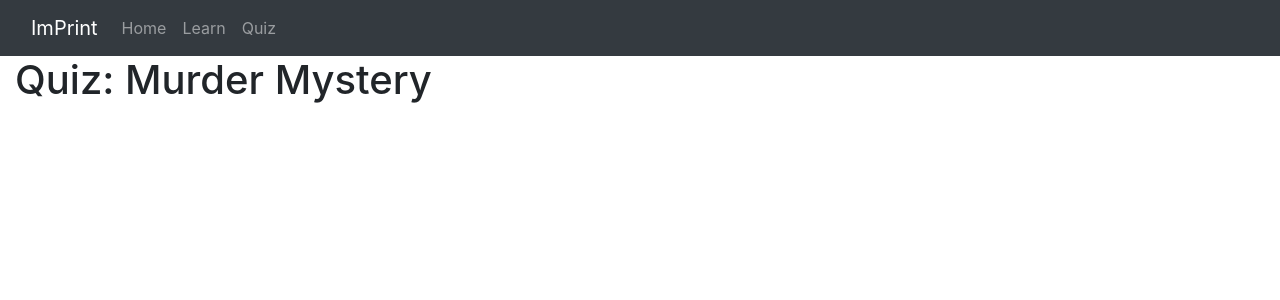
After one commit to rebeccayu2015/ui-design-wildlife-tracker, a Python web app: template templates/quiz_dialogue.html in a window 1280 px wide. The commit adds this page. Shown: the top 300 px of the page. Run offline with Jinja, Linux system fonts and the light colour scheme; the template is opened without the code that fills it, so the values that code supplies are empty; some libraries are stand-ins or nearby versions.

Commit message:
Added quiz_dialogue template

```diff
--- a/templates/layout.html
+++ b/templates/layout.html
@@ -40,7 +40,7 @@
                     <a class="nav-link" href="/learn">Learn</a>
                 </li>
                 <li class="nav-item">
-                    <a class="nav-link" href="/quiz">Quiz</a>
+                    <a class="nav-link" href="/quiz/1">Quiz</a>
                 </li>
             </ul>
         </div>
--- /dev/null
+++ b/templates/quiz_dialogue.html
@@ -0,0 +1,9 @@
+<!-- HOME PAGE -->
+{% extends "layout.html" %}
+
+{% block content %}
+<!-- Content here -->
+<h1>
+    Quiz: Murder Mystery
+</h1>
+{% endblock %}
```
